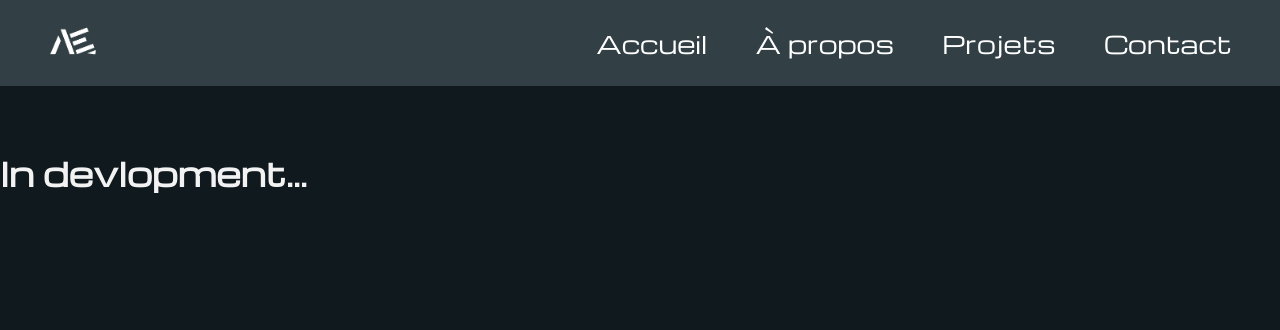
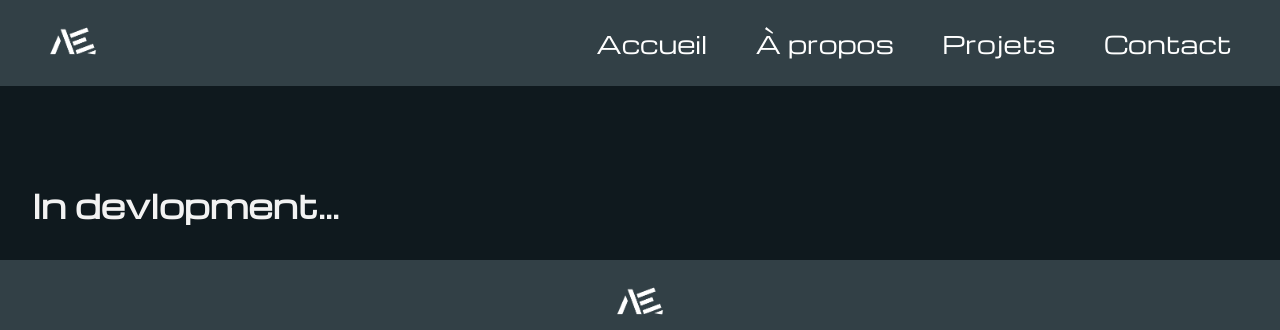
Before and after one commit to YxxgSxxl/Official-PortfolioV2, a PHP site: page / in a window 1280 px wide. Shown: the top 330 px of the page. Run offline with PHP 8.4, Linux system fonts and the light colour scheme.

Commit message:
footer component added

```diff
--- /dev/null
+++ b/components/footer.php
@@ -0,0 +1,15 @@
+<footer>
+    <div class="footer-left">
+        <img src="./img/logos/alex-eckes-header-logoV2-w.png" alt="Logo">
+    </div>
+    <div class="footer-links">
+        <a href="#">Mentions Légales</a>
+        <a href="#">Politique de confidentialité</a>
+        <a href="#">Sitemap</a>
+    </div>
+    <div class="footer-right">
+        <a href="https://github.com"><img src="github.svg" alt="GitHub"></a>
+        <a href="https://linkedin.com"><img src="linkedin.svg" alt="LinkedIn"></a>
+    </div>
+
+</footer>
--- a/index.php
+++ b/index.php
@@ -22,8 +22,16 @@
 </head>
 
 <body>
+    <!-- Including the Header Component -->
     <?php include 'components/header.php' ?>
-    <h1>In devlopment...</h1>
+
+    <!-- Main Content -->
+    <main>
+        <h1>In devlopment...</h1>
+    </main>
+
+    <!-- Including the Footer Component -->
+    <?php include 'components/footer.php' ?>
 
     <script src="js/index.js"></script>
 </body>
--- a/stylesheet/index.css
+++ b/stylesheet/index.css
@@ -1,3 +1,4 @@
+/* Variables Init */
 :root {
     --primary-bgcolor: #0f191e;
     --secondary-bgcolor: #324046;
@@ -8,7 +9,7 @@
     --secondary-selection: #3c4c54;
 }
 
-/* Text select */
+/* Text selection */
 ::-moz-selection {
     color: var(--primary-selection);
     background: var(--secondary-selection);
@@ -46,7 +47,6 @@ header {
     height: fit-content;
     padding: 1em 1em 1em 1em;
 }
-
 
 /* Header */
 .header-logo img {
@@ -111,6 +111,27 @@ header {
 .no-visibility {
     display: none;
 }
+
+
+/* Main */
+main {
+    display: flex;
+    flex-direction: column;
+    padding: 2em;
+}
+
+
+/* Footer */
+footer {
+    background-color: var(--secondary-bgcolor);
+    padding: 1em;
+    text-align: center;
+}
+
+.footer-left img {
+    width: 50px;
+}
+
 
 /* FOR TABLET */
 @media screen and (max-width: 950px) {
```
